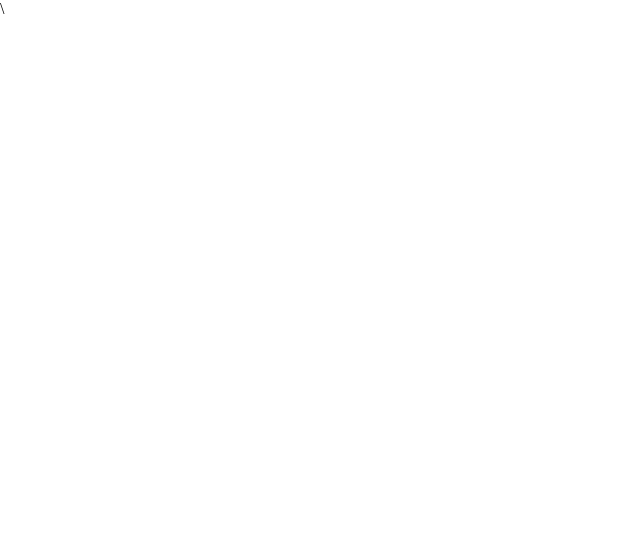
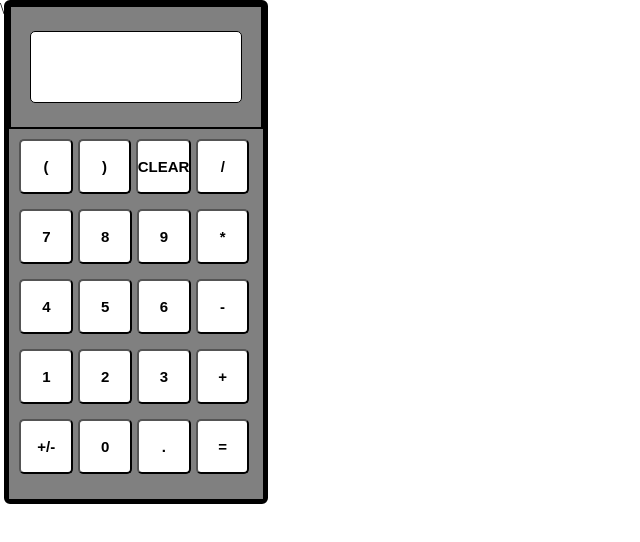
Before and after one commit to WestMan777/calculator, a plain HTML site: page index.html in a window 1280 px wide. Shown: the whole page, without its empty margins (0-640 px from the left). Drawn offline with Linux system fonts and the light colour scheme.

Commit message:
adds the actual calculator with styling and buttons with ids

```diff
--- a/index.html
+++ b/index.html
@@ -8,8 +8,42 @@
         <link rel="stylesheet" href="styles.css">
     </head>
     <body>
-        <div id="main-container">
-
+        <div id="calculator-container">
+            <div id="viewport-container">
+                <div id="viewport"></div>
+            </div>
+            <div id="buttons-container">
+                <div id="row1" class="row">
+                    <button id="left-parentheses-button" class="button">(</button>
+                    <button id="right-parentheses-button" class="button">)</button>
+                    <button id="clear-button" class="button">CLEAR</button>
+                    <button id="divide-button" class="button">/</button>
+                </div>
+                <div id="row2" class="row">
+                    <button id="seven-button" class="button">7</button>
+                    <button id="eight-button" class="button">8</button>
+                    <button id="nine-button" class="button">9</button>
+                    <button id="multiply-button" class="button">*</button>
+                </div>
+                <div id="row3" class="row">
+                    <button id="four-button" class="button">4</button>
+                    <button id="five-button" class="button">5</button>
+                    <button id="six-button" class="button">6</button>
+                    <button id="munis-button" class="button">-</button>
+                </div>
+                <div id="row4" class="row">
+                    <button id="one-button" class="button">1</button>
+                    <button id="two-button" class="button">2</button>
+                    <button id="three-button" class="button">3</button>
+                    <button id="plus-button" class="button">+</button>
+                </div>
+                <div id="row5" class="row">
+                    <button id="negative-button" class="button">+/-</button>
+                    <button id="zero-button" class="button">0</button>
+                    <button id="point-button" class="button">.</button>
+                    <button id="equals-button" class="button">=</button>
+                </div>
+            </div>
         </div>
     </body>
 </html>
--- a/styles.css
+++ b/styles.css
@@ -3,3 +3,57 @@
     padding: 0px;
     display: flex;
 }
+
+#calculator-container {
+    flex-direction: column;
+    justify-content: center;
+    border: 5px solid black;
+    border-radius: 6px;
+}
+
+#viewport-container {
+    justify-content: center;
+    align-items: center;
+    width: 250px;
+    height: 120px;
+    border: 2px solid black;
+
+    background-color: grey;
+}
+
+#viewport {
+    width: 200px;
+    height: 60px;
+
+    background-color: white;
+
+    padding: 5px;
+    border: 1px solid black;
+    border-radius: 5px;
+}
+
+#buttons-container {
+    background-color: grey;
+    flex-direction: column;
+    padding: 10px;
+}
+
+.row {
+    height: 70px;
+    width: 230px;
+
+    gap: 5px;
+}
+
+.button {
+    background-color: white;
+    padding: 5px;
+    justify-content: center;
+    align-items: center;
+    width: 55px;
+    height: 55px;
+    border-radius: 5px;
+
+    font-size: 15px;
+    font-weight: bold;
+}
```
